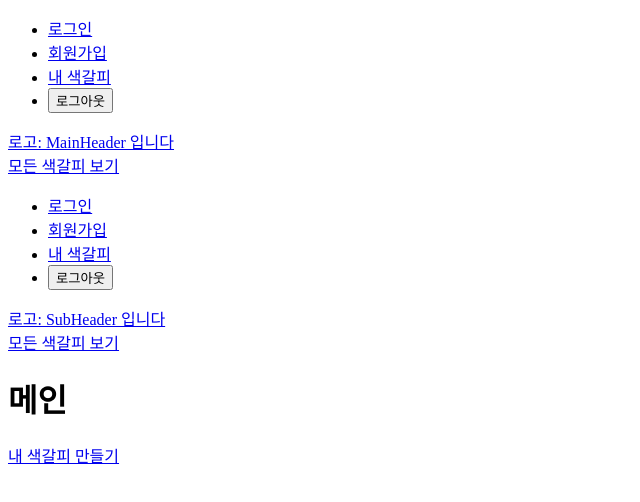
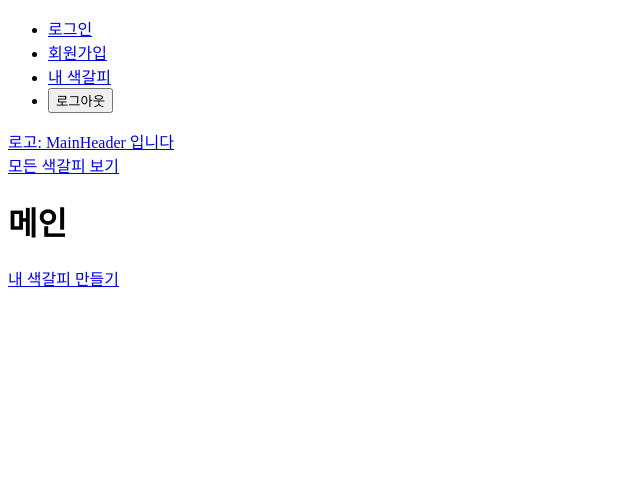
Before and after one commit to holyhim/Saekgalpi-ColorPalette-1, a React (Create React App) app in the folder client/: page / in a window 1280 px wide. Shown: the top 502 px of the page, without its empty margins (0-640 px from the left). Built offline with nearby package versions, Linux system fonts and the light colour scheme.

Commit message:
:art: Modify structure of App.js
- 두 파일에서 하나로 통합된 Router.js의 구조에 맞게 App.js의 구조를 변경했습니다.

```diff
--- a/client/src/App.js
+++ b/client/src/App.js
@@ -1,18 +1,12 @@
 import React from 'react';
 import { BrowserRouter } from 'react-router-dom';
-import HeaderRouter from './router/HeaderRouter';
-import BodyRouter from './router/BodyRouter';
+import Router from './Router';
 import './App.css';
 
 const App = () => {
     return (
         <BrowserRouter>
-            <header>
-                <HeaderRouter />
-            </header>
-            <main>
-                <BodyRouter />
-            </main>
+            <Router />
             <footer> {/*푸터의 템플릿이 들어가는 자리입니다.*/} </footer>
         </BrowserRouter>
     );
```
